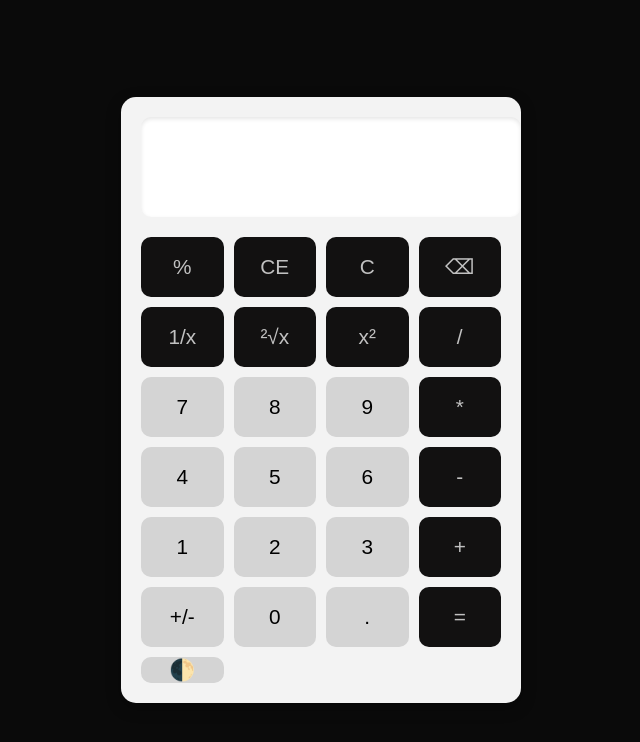
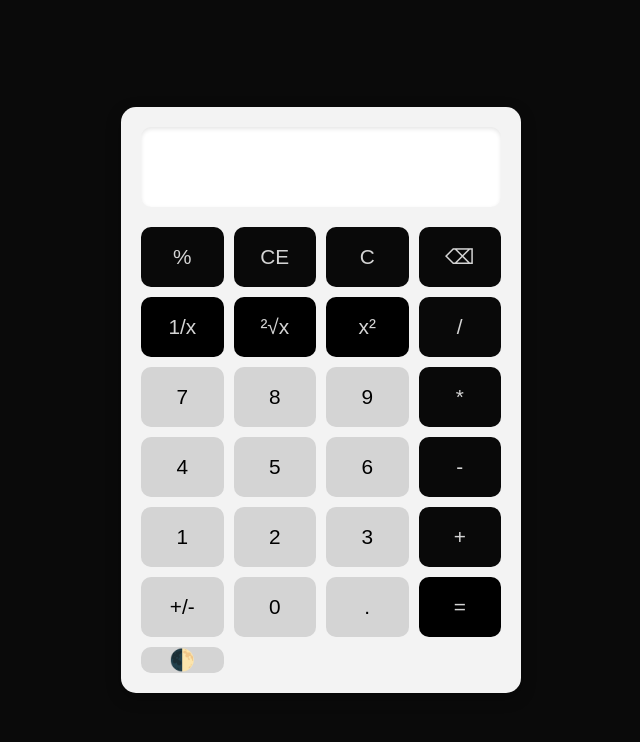
Before and after one commit to Tane-bit/Dev-Projects, a plain HTML site: page index.html in a window 1280 px wide. Shown: the whole page, without its empty margins (319-959 px from the left). Drawn offline with Linux system fonts and the light colour scheme.

Commit message:
update padding

```diff
--- a/style.css
+++ b/style.css
@@ -22,7 +22,7 @@ body {
    height: 80px;
    font-size: 2.5em;
    text-align: right;
-   padding: 10px;
+   padding: 0px;
    margin-bottom: 20px;
    border: none;
    background-color: #ffffff;
@@ -48,7 +48,8 @@ body {
 }
 
 .buttons button:hover {
-   background-color: #bcbcbc;
+   background-color: #000000;
+   color: #d4d4d4;
 }
 
 button.span-two-rows {
@@ -57,18 +58,23 @@ button.span-two-rows {
 }
 
 button.operator {
-   background-color: #121111;
-   color: rgb(193, 193, 193);
+   background-color: #090909;
+   color: #d4d4d4;
 }
 
 button.operator:hover {
-   background-color: #121111;
+   background-color: #d4d4d4;
    color: #000000;
 }
 
 button.equals {
-   background-color: #121111;
-   color: rgb(193, 193, 193);
+   background-color: #000000;
+   color: #d4d4d4;
+}
+
+button.equals:hover {
+   background-color: #d4d4d4;
+   color: #000000;
 }
 
 .display.dark {
@@ -79,10 +85,11 @@ button.equals {
 }
 
 button.function {
-   background-color: #121111;
-   color: rgb(193, 193, 193);
+   background-color: #000000;
+   color: #d4d4d4;
 }
 
 button.function:hover {
-   background-color: #7e7e7e;
+   background-color: #d4d4d4;
+   color: #000000;
 }
```
